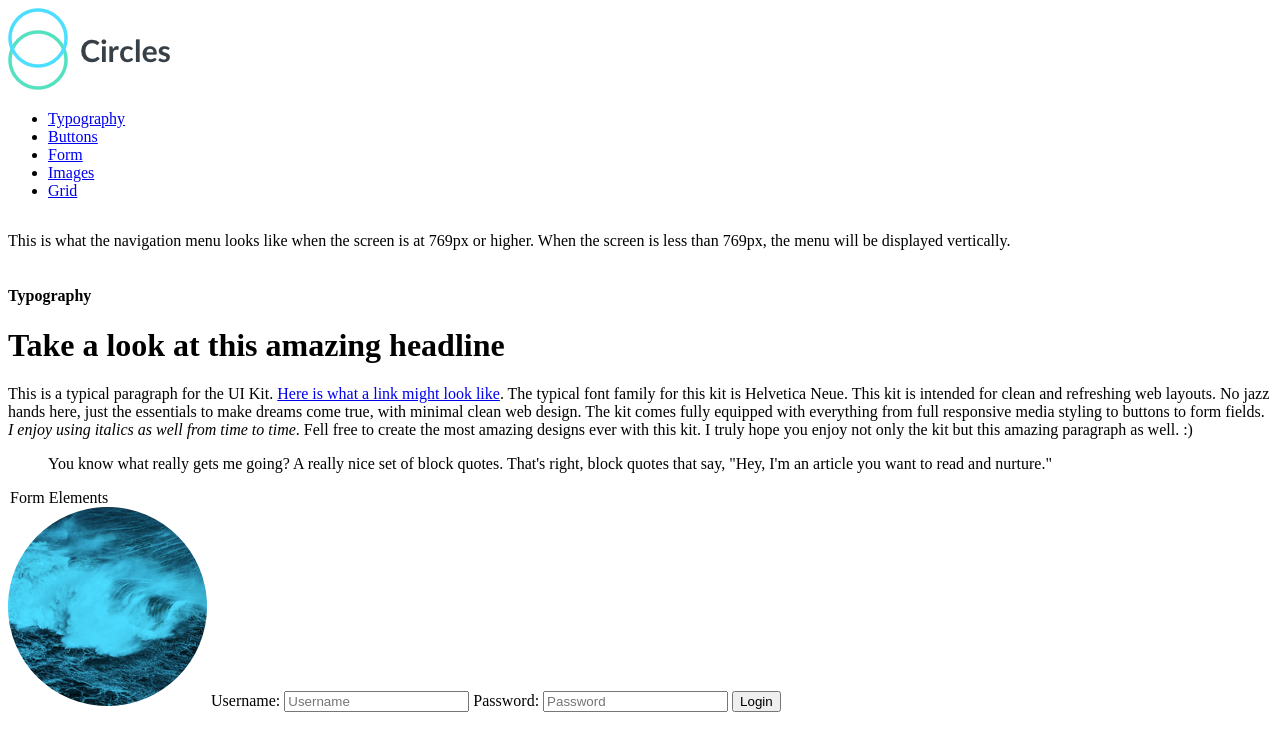
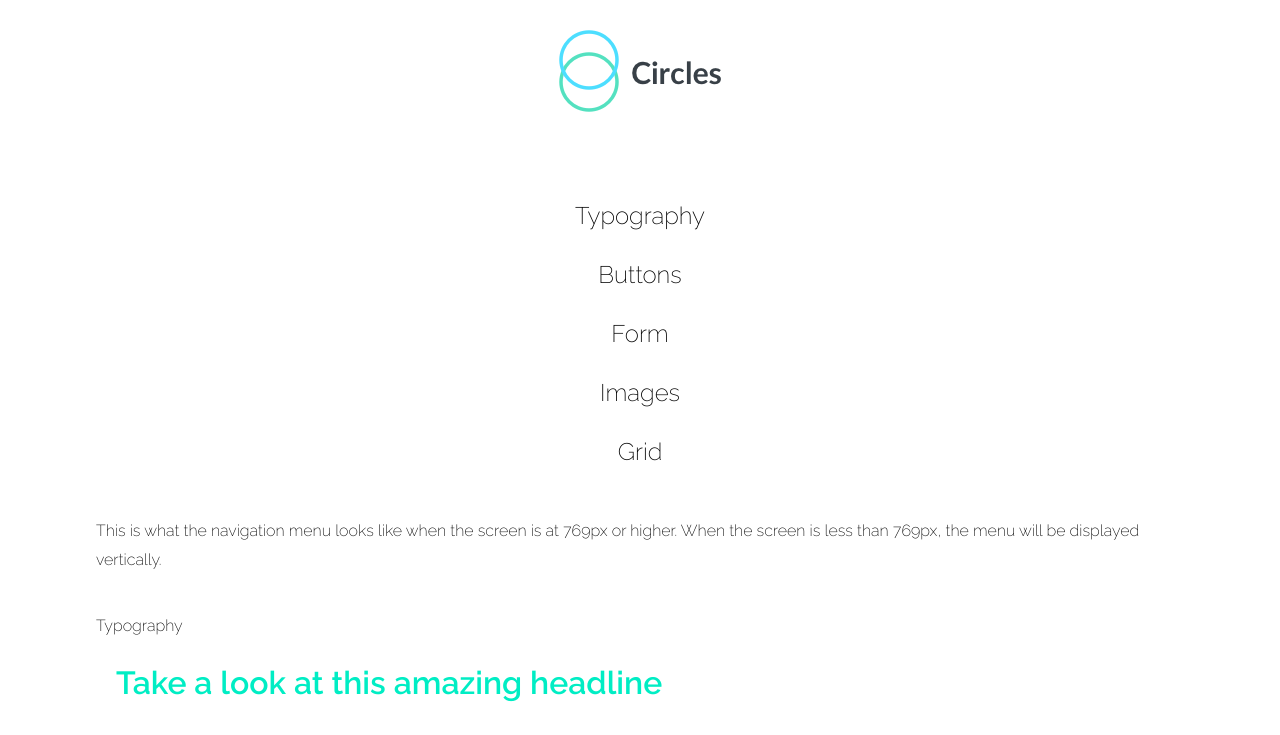
Before and after one commit to soumyag94/web-design, a plain HTML site: page index.html in a window 1280 px wide. Shown: the top 735 px of the page. Drawn offline with Linux system fonts and the light colour scheme.

Commit message:
progress

```diff
--- a/index.html
+++ b/index.html
@@ -4,6 +4,7 @@
     <meta charset="utf-8">
     <title>Circles UI Kit</title>
     <meta name="viewport" content="width=device-width, initial-scale=1">
+    <link href="https://fonts.googleapis.com/css?family=Raleway:200,300,400,500,600,700,800" rel="stylesheet">
     <link rel="stylesheet" href="css/application.css">
   </head>
   <body class="container">
--- a/scss/base/_base.scss
+++ b/scss/base/_base.scss
@@ -1,4 +1,4 @@
-body {
-  display: flex;
-  flex-direction: column;
+*{
+  font-family: $font-primary;
+  box-sizing: border-box;
 }
--- a/scss/components/_grid-system.scss
+++ b/scss/components/_grid-system.scss
@@ -1 +1,4 @@
 // grid sytem loop, include centreing, theme__colors class. Also use flex box
+.grid__row {
+    @include flexbox(column, wrap, flex-start);
+}
--- a/scss/components/_index.scss
+++ b/scss/components/_index.scss
@@ -1,3 +1,4 @@
+@import "main";
 @import "grid-system";
 @import "forms";
 @import "nav";
--- /dev/null
+++ b/scss/components/_main.scss
@@ -0,0 +1,5 @@
+body {
+// @include flexbox(row, wrap,flex-start);
+margin: 0 auto;
+max-width: 85%;
+}
--- a/scss/components/_nav.scss
+++ b/scss/components/_nav.scss
@@ -0,0 +1,35 @@
+.nav {
+
+  list-style: none;
+  padding: 10px;
+  font-size: 1.5em;
+  margin: 0 auto;
+  color: black;
+  font-weight: lighter;
+  a, a:visited {
+    text-decoration: none;
+    color: inherit;
+  }
+  a:hover {
+    background-color: $bright-turquoise;
+    color: white;
+    padding: 15px;
+    border-radius: 5%;
+  }
+  &__item {
+    text-align: center;
+    margin: 20px;
+    padding: 5px;
+  }
+}
+// Navgigation logo
+.grid__col--3{
+  margin: 0 auto;
+  padding: 30px ;
+  margin-bottom: 20px;
+}
+
+//para in navi
+.grid__col--12 p {
+  @include font-styling(1.8em, lighter, 1em);
+}
--- a/scss/components/_typography.scss
+++ b/scss/components/_typography.scss
@@ -0,0 +1,26 @@
+.grid__col--8  {
+  @include font-styling(1.8em, lighter, 1em);
+blockquote{
+  @include font-styling(1.5em, bold, 1.2em);
+  font-style: italic;
+  border-left: solid 20px $bright-turquoise;
+  margin: 40px 0px;
+  padding-left: 10px;
+  color: $font-color-main-light;
+}
+a, a:visited {
+  @include font-styling($font-w: 500);
+  text-decoration: none;
+  color: $aqua;
+}
+}
+
+.headline--secondary {
+  @include font-styling($font-w: 200);
+}
+.headline--primary {
+  @include font-styling(1.3em, 600);
+  color: $bright-turquoise;
+  padding-bottom: 25px;
+  margin-left: 20px;
+}
--- a/scss/utilities/_mixins.scss
+++ b/scss/utilities/_mixins.scss
@@ -1 +1,15 @@
 // mixins for media queries, flex box setttings, BEM selectos
+
+@mixin flexbox($dir, $wrap, $just,$align:none) {
+  display: flex;
+  flex-direction: $dir;
+  flex-wrap: $wrap;
+  justify-content: $just;
+  align-content: $align;
+}
+
+@mixin font-styling($l-h:none, $font-w:none, $font-s:none){
+  line-height: $l-h;
+  font-weight: $font-w;
+  font-size: $font-s;
+}
--- a/scss/utilities/_variables.scss
+++ b/scss/utilities/_variables.scss
@@ -2,6 +2,10 @@
 
 
 //FONTS
+
+$font-primary: 'Raleway', sans-serif;
+$font-color-main: black;
+$font-color-main-light: lighten(black, 40%);
 
 //BREAKPOINTS
 $break-mobile:'(min-width: 480px)';
```
Also changed, not shown: css/application.css, 1 other file.
